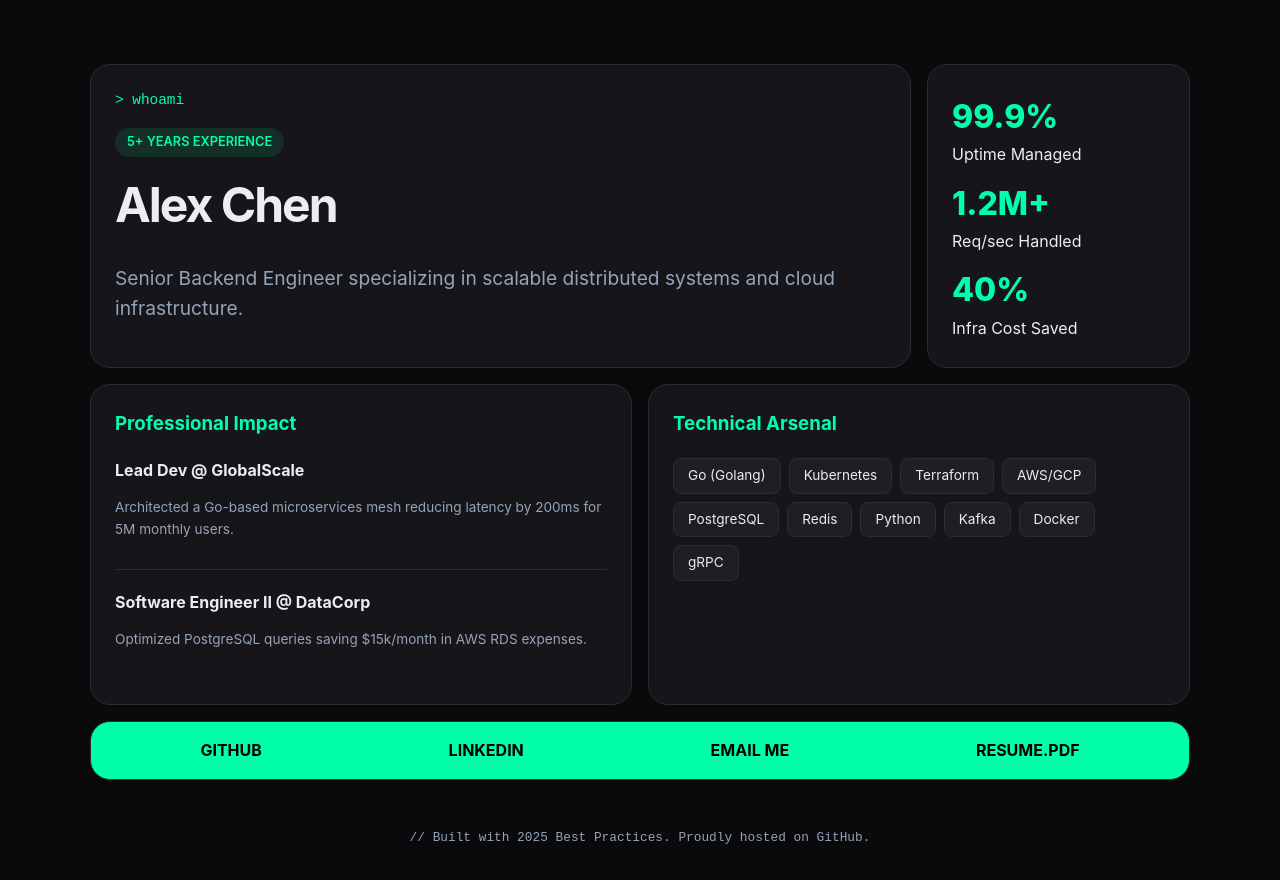
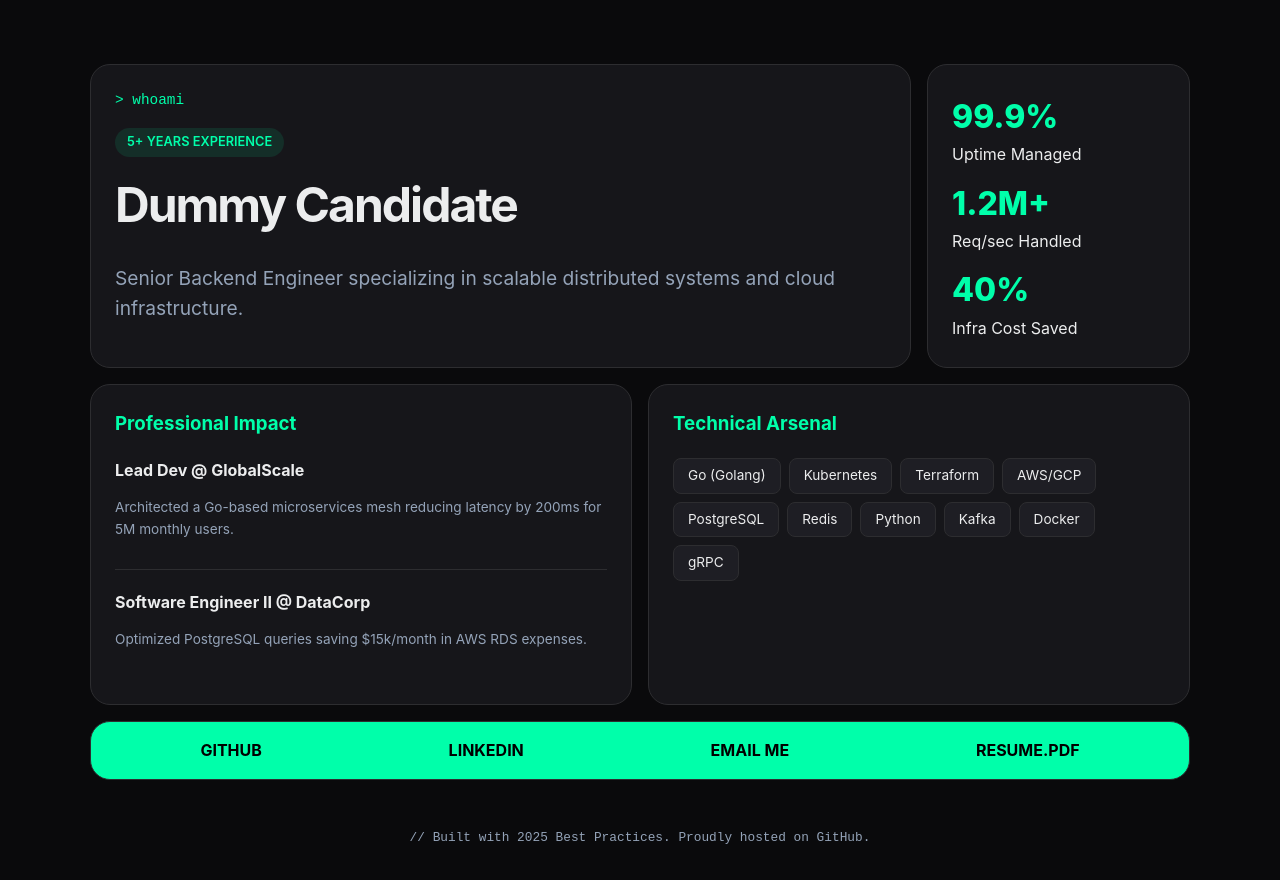
Before and after one commit to shubhamkumar2801/dummysite, a plain HTML site: page index.html in a window 1280 px wide. Drawn offline with Linux system fonts and the light colour scheme; a web font is replaced by a local one.

Commit message:
Update index.html

```diff
--- a/index.html
+++ b/index.html
@@ -100,7 +100,7 @@
             <div class="box hero">
                 <div class="terminal-header">> whoami</div>
                 <span class="yoe-badge">5+ YEARS EXPERIENCE</span>
-                <h1>Alex Chen</h1>
+                <h1>Dummy Candidate</h1>
                 <p style="font-size: 1.2rem; color: var(--text-muted)">Senior Backend Engineer specializing in scalable distributed systems and cloud infrastructure.</p>
             </div>
 
```
